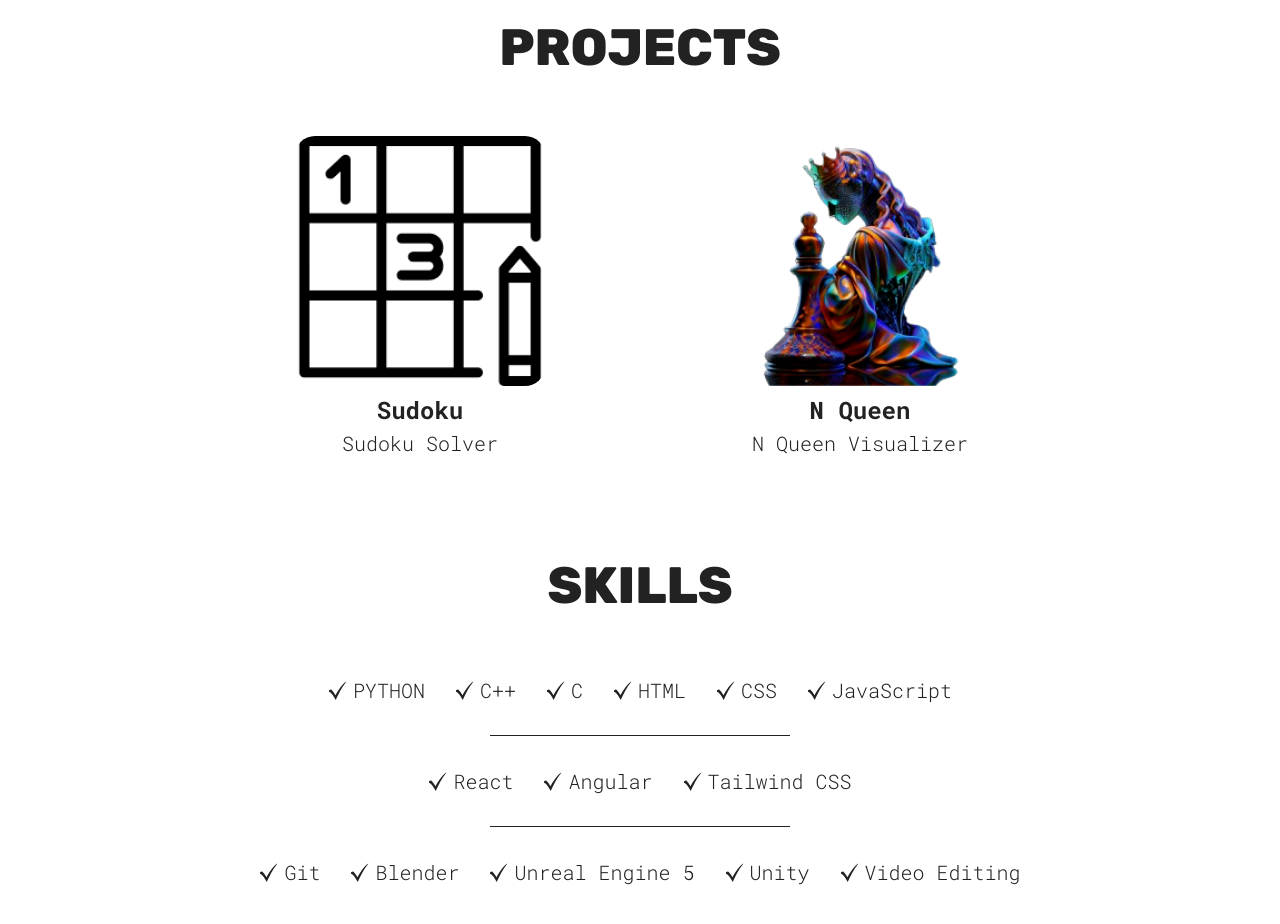
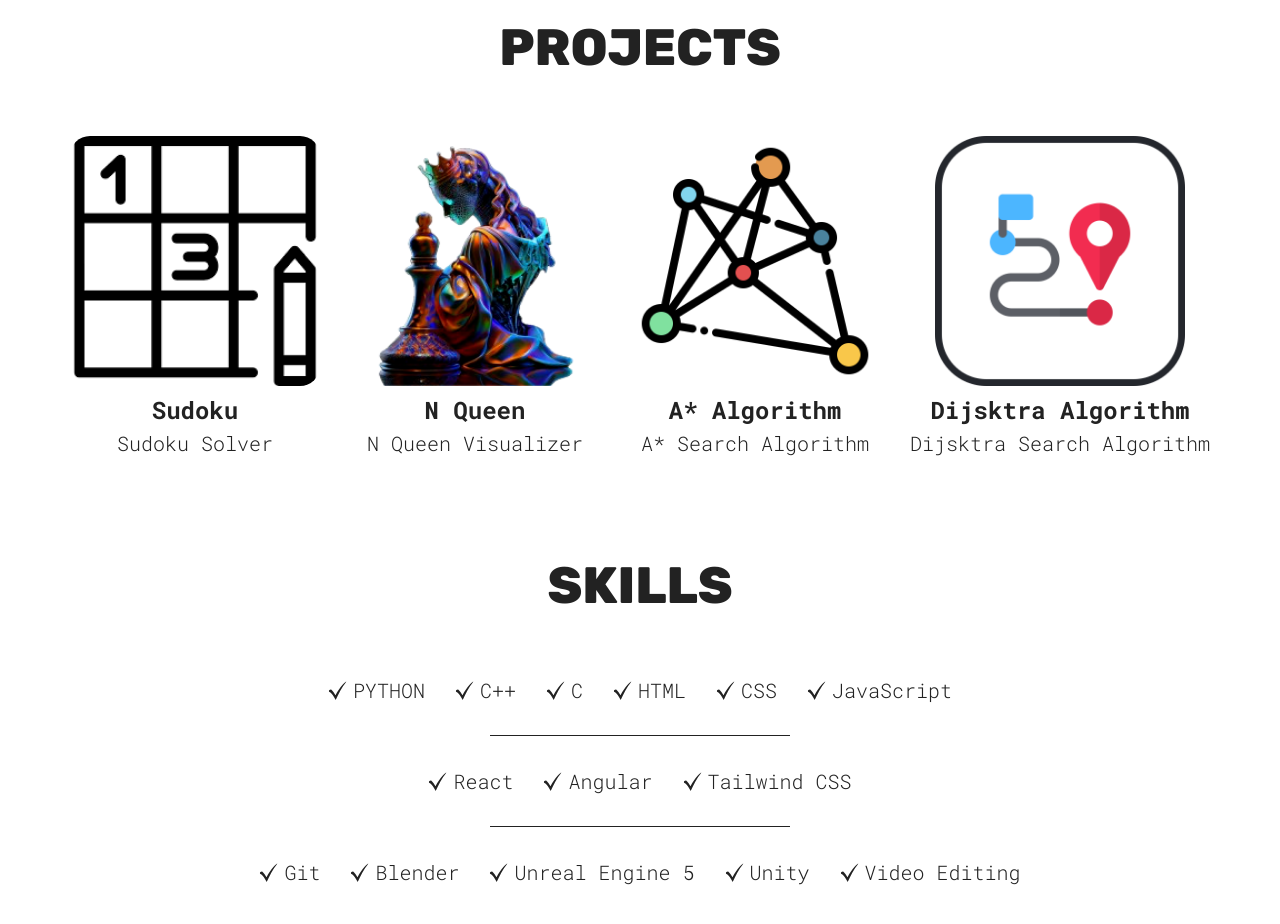
Before and after one commit to SaatvikSS/Saatvik-Shashank-Shrivastava, a React (Vite) app: page / in a window 1280 px wide. Shown: the part 880-1804 px from the top of the page. Built offline with nearby package versions, Linux system fonts and the light colour scheme.

Commit message:
Update Projects.jsx

```diff
--- a/src/sections/Projects/Projects.jsx
+++ b/src/sections/Projects/Projects.jsx
@@ -4,6 +4,8 @@ import nqueen from '../../assets/nqueen1.png';
 import hipsster from '../../assets/hipsster.png';
 import fitLift from '../../assets/fitlift.png';
 import ProjectCard from '../../common/ProjectCard';
+import astar from '../../assets/A*.png';
+import dijsktra from '../../assets/Dijsktra.png';
 
 function Projects() {
   return (
@@ -21,7 +23,18 @@ function Projects() {
           link="https://github.com/SaatvikSS/N-Queen-Visualizer"
           h3="N Queen"
           p="N Queen Visualizer"
-
+        />
+        <ProjectCard
+          src={astar}
+          link="https://github.com/SaatvikSS/A-Algorithm"
+          h3="A* Algorithm"
+          p="A* Search Algorithm"
+        />
+        <ProjectCard
+          src={dijsktra}
+          link="https://github.com/SaatvikSS/Dijkstra-algorithm"
+          h3="Dijsktra Algorithm"
+          p="Dijsktra Search Algorithm"
         />
       </div>
     </section>
```
